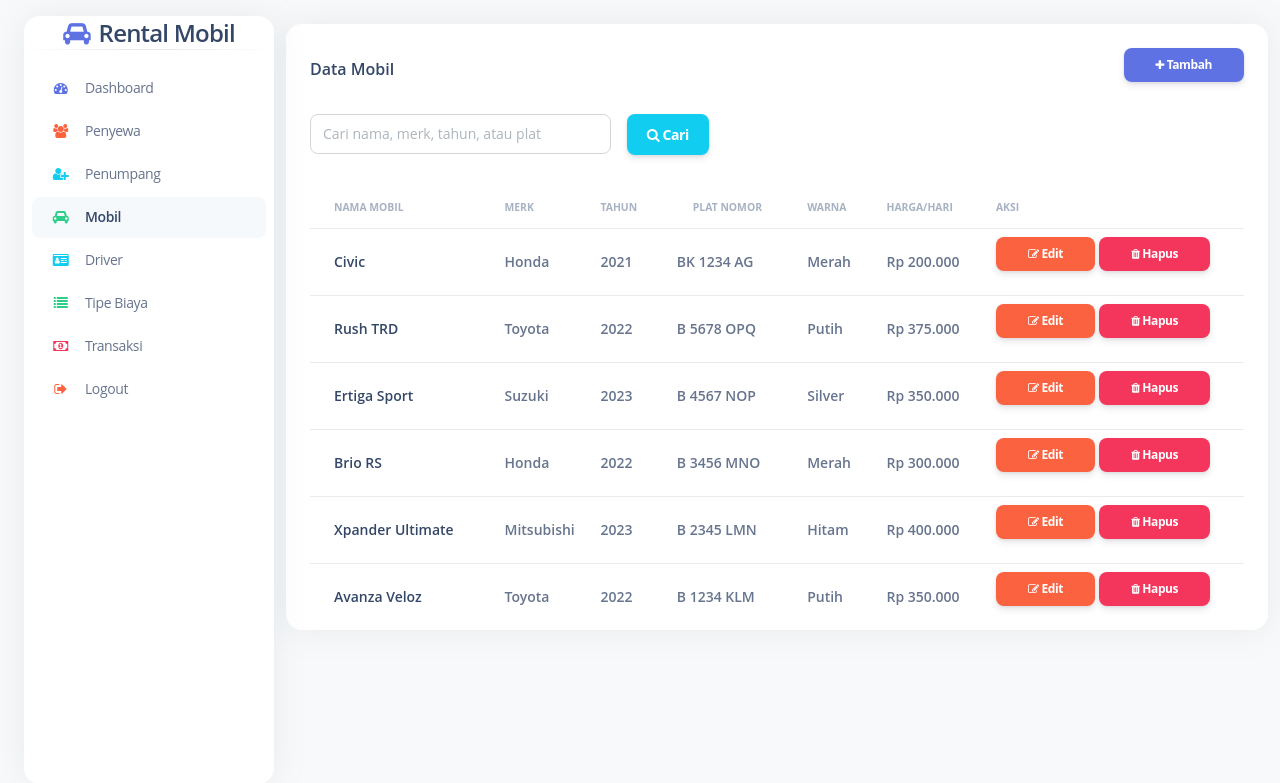
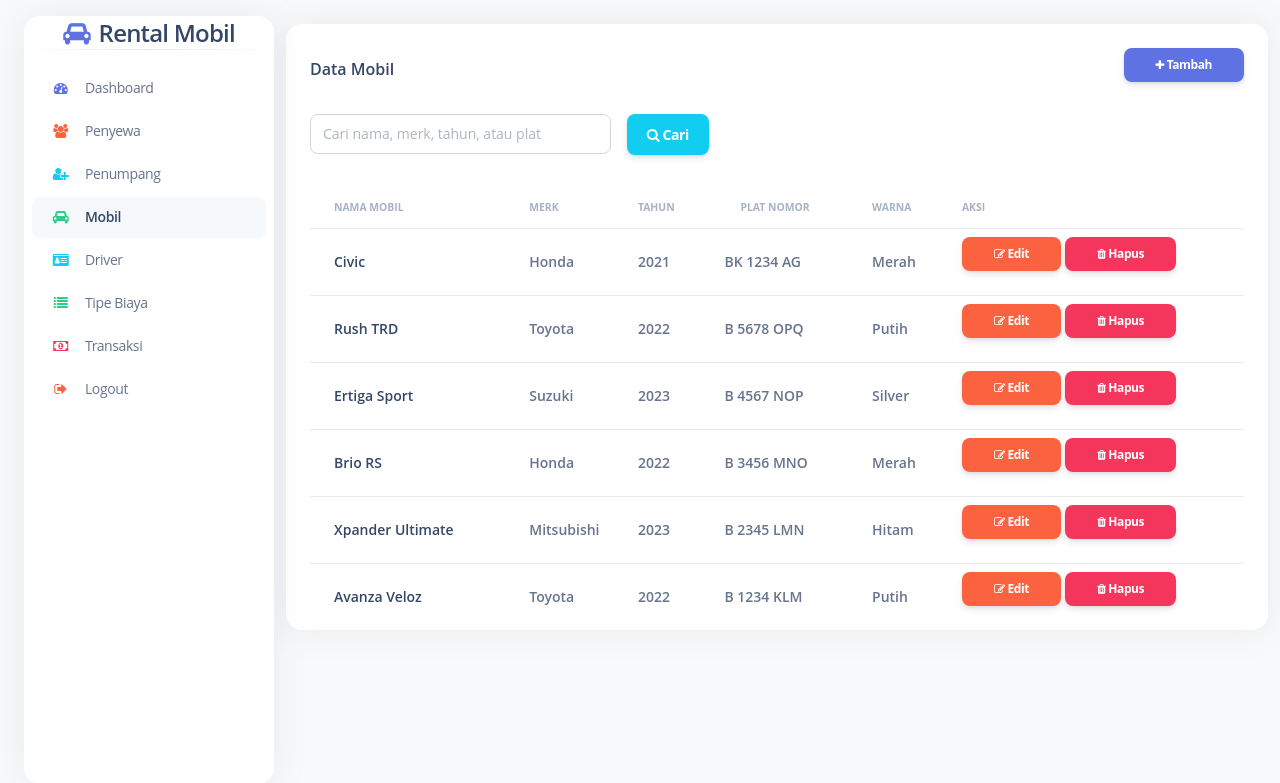
Before and after one commit to FrankStein31/Pendataan-Penyewaan-Mobil, a PHP site: page /pages/mobil.php in a window 1280 px wide. Shown: the top 783 px of the page. Run offline with PHP 8.4, Linux system fonts and the light colour scheme; data comes from the database, SQL or seed files in the repository; both versions use the stored data as it was before the commit.

Commit message:
hapus field Harga di mobil dan driver di Kelola driver dan mobil

```diff
--- a/pages/mobil.php
+++ b/pages/mobil.php
@@ -8,10 +8,9 @@ if(isset($_POST['tambah'])) {
   $tahun = $_POST['tahun'];
   $plat = $_POST['plat'];
   $warna = $_POST['warna'];
-  $harga = $_POST['harga'];
 
-  mysqli_query($conn, "INSERT INTO mobil (nama_mobil, merk, tahun, plat_nomor, warna, harga_sewa_perhari)
-                      VALUES ('$nama', '$merk', '$tahun', '$plat', '$warna', '$harga')");
+  mysqli_query($conn, "INSERT INTO mobil (nama_mobil, merk, tahun, plat_nomor, warna)
+                      VALUES ('$nama', '$merk', '$tahun', '$plat', '$warna')");
   header("Location: mobil.php");
 }
 
@@ -22,10 +21,9 @@ if(isset($_POST['edit'])) {
   $tahun = $_POST['tahun'];
   $plat = $_POST['plat'];
   $warna = $_POST['warna'];
-  $harga = $_POST['harga'];
 
   mysqli_query($conn, "UPDATE mobil SET nama_mobil='$nama', merk='$merk', tahun='$tahun', plat_nomor='$plat',
-                      warna='$warna', harga_sewa_perhari='$harga' WHERE id_mobil='$id'");
+                      warna='$warna' WHERE id_mobil='$id'");
   header("Location: mobil.php");
 }
 
@@ -159,7 +157,6 @@ if(isset($_GET['hapus'])) {
                       <th class="text-uppercase text-secondary text-xxs font-weight-bolder opacity-7 ps-2">Tahun</th>
                       <th class="text-uppercase text-secondary text-xxs font-weight-bolder opacity-7">Plat Nomor</th>
                       <th class="text-uppercase text-secondary text-xxs font-weight-bolder opacity-7 ps-2">Warna</th>
-                      <th class="text-uppercase text-secondary text-xxs font-weight-bolder opacity-7 ps-2">Harga/Hari</th>
                       <th class="text-uppercase text-secondary text-xxs font-weight-bolder opacity-7 ps-2">Aksi</th>
                     </tr>
                   </thead>
@@ -193,9 +190,6 @@ if(isset($_GET['hapus'])) {
                       </td>
                       <td>
                         <p class="text-sm font-weight-bold mb-0"><?= $data['warna'] ?></p>
-                      </td>
-                      <td>
-                        <p class="text-sm font-weight-bold mb-0">Rp <?= number_format($data['harga_sewa_perhari'],0,',','.') ?></p>
                       </td>
                       <td>
                         <button class="btn btn-warning btn-sm" data-bs-toggle="modal" data-bs-target="#editModal<?= $data['id_mobil'] ?>">
@@ -237,10 +231,6 @@ if(isset($_GET['hapus'])) {
                               <div class="form-group">
                                 <label>Warna</label>
                                 <input type="text" class="form-control" name="warna" value="<?= $data['warna'] ?>" required>
-                              </div>
-                              <div class="form-group">
-                                <label>Harga Sewa per Hari</label>
-                                <input type="number" class="form-control" name="harga" value="<?= $data['harga_sewa_perhari'] ?>" required>
                               </div>
                             </div>
                             <div class="modal-footer">
@@ -292,10 +282,6 @@ if(isset($_GET['hapus'])) {
               <label>Warna</label>
               <input type="text" class="form-control" name="warna" required>
             </div>
-            <div class="form-group">
-              <label>Harga Sewa per Hari</label>
-              <input type="number" class="form-control" name="harga" required>
-            </div>
           </div>
           <div class="modal-footer">
             <button type="button" class="btn bg-gradient-secondary" data-bs-dismiss="modal">Batal</button>
```
Also changed, not shown: pages/driver.php (+3 -17 lines), pendataan_penyewaan_mobil.sql (+14 -16 lines).
